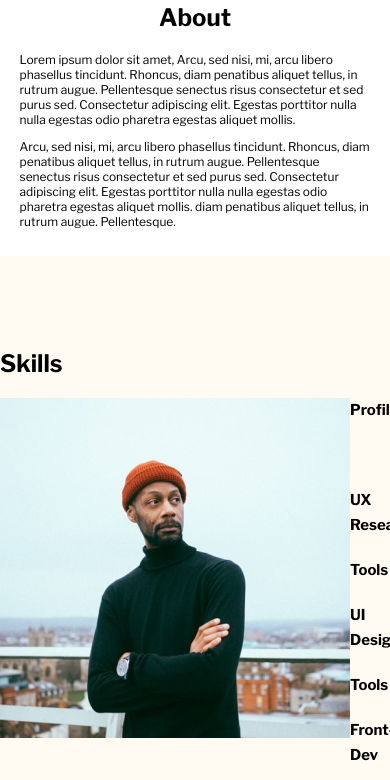
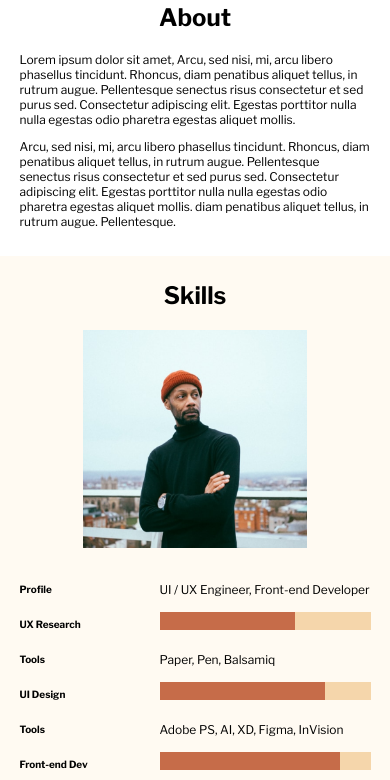
Before and after one commit to jamboooooo/porto, a plain HTML site: page index.html in a window 390 px wide. Shown: the part 330-1110 px from the top of the page. Drawn offline with nearby package versions, Linux system fonts and the light colour scheme.

Commit message:
add adaptation for skills block

```diff
--- a/media.css
+++ b/media.css
@@ -58,4 +58,61 @@
 		font-size: 12px;
 		line-height: 15px;
 	}
+
+	.skills-text {
+		max-width: 90%;
+		margin: auto;
+		padding: 25px 0;
+		text-align: center;
+	}
+
+	.skills-block {
+		display: block;
+	}
+
+	.skills-value {
+		max-width: 100%;
+		font-size: 12px;
+	}
+
+	.skills-value div {
+		font-size: 12px;
+		text-align: left;
+	}
+
+	.skills-block-3 div, .skills-block-1 div {
+		width: 211px;
+	}
+
+	.value-1, .value-2, .value-3 {
+		width: 211px;
+		height: 18px;
+		background-color: #F5D6AB;
+	}
+	.value-1 div, .value-2 div, .value-3 div {
+		width: 135px;
+		height: 18px;
+		background-color: #C66C49;
+	}
+
+	.value-2 div {
+		width: 165px;
+	}
+
+	.value-3 div {
+		width: 180px;
+	}
+
+	.skills-block-1 h5 {
+		margin-bottom: 30px;
+	}
+
+	.skills-value h5 {
+		margin-bottom: 10px;
+	}
+
+	.skills-block img {
+		width: 224px;
+		margin-bottom: 25px;
+	}
 }
--- a/style.css
+++ b/style.css
@@ -125,7 +125,6 @@ h3 {
 
 .skills-value {
 	width: 635px;
-	height: 340px;
 }
 
 .skills-block-1, .skills-block-2, .skills-block-3, .skills-block-4, .skills-block-5 {
```
